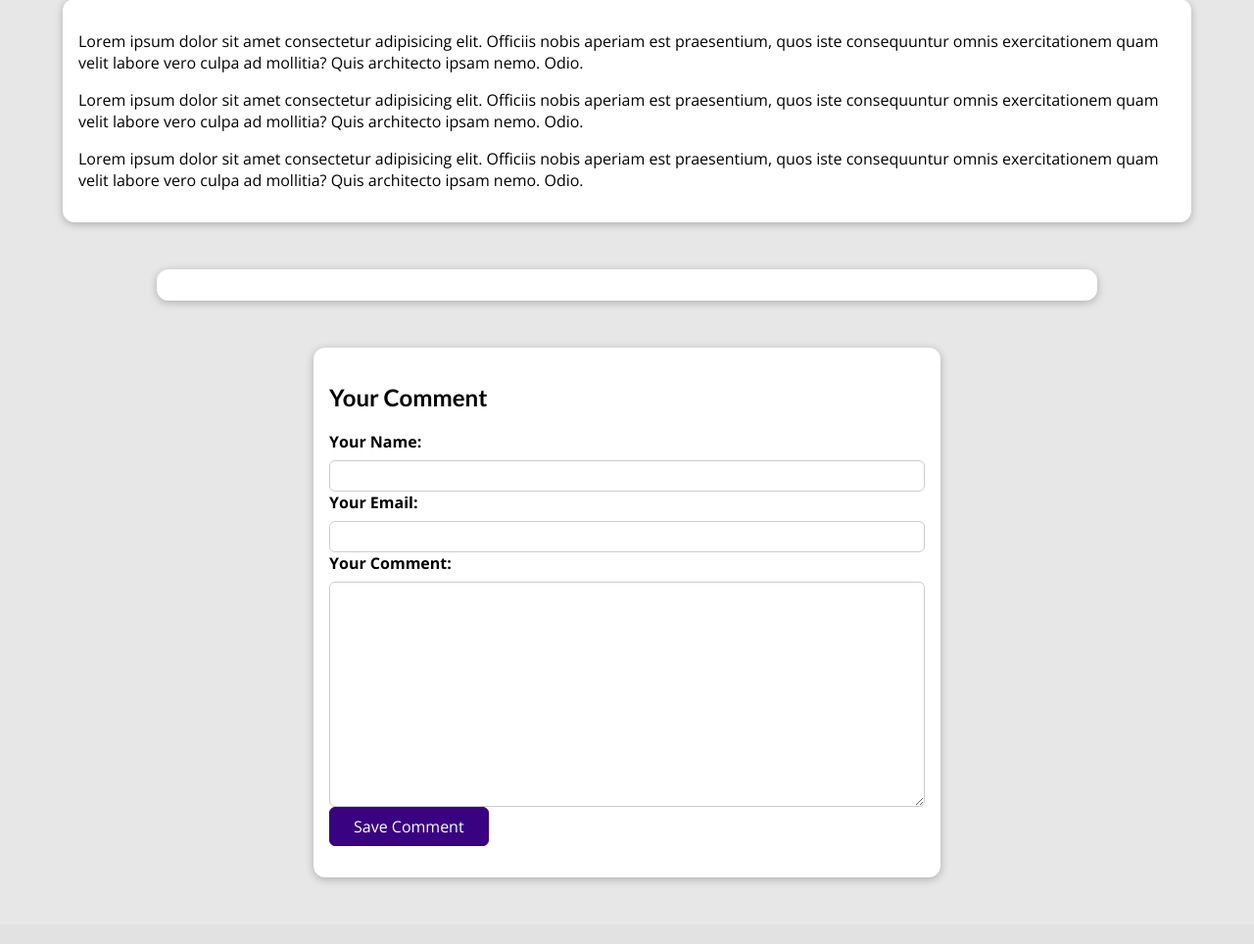
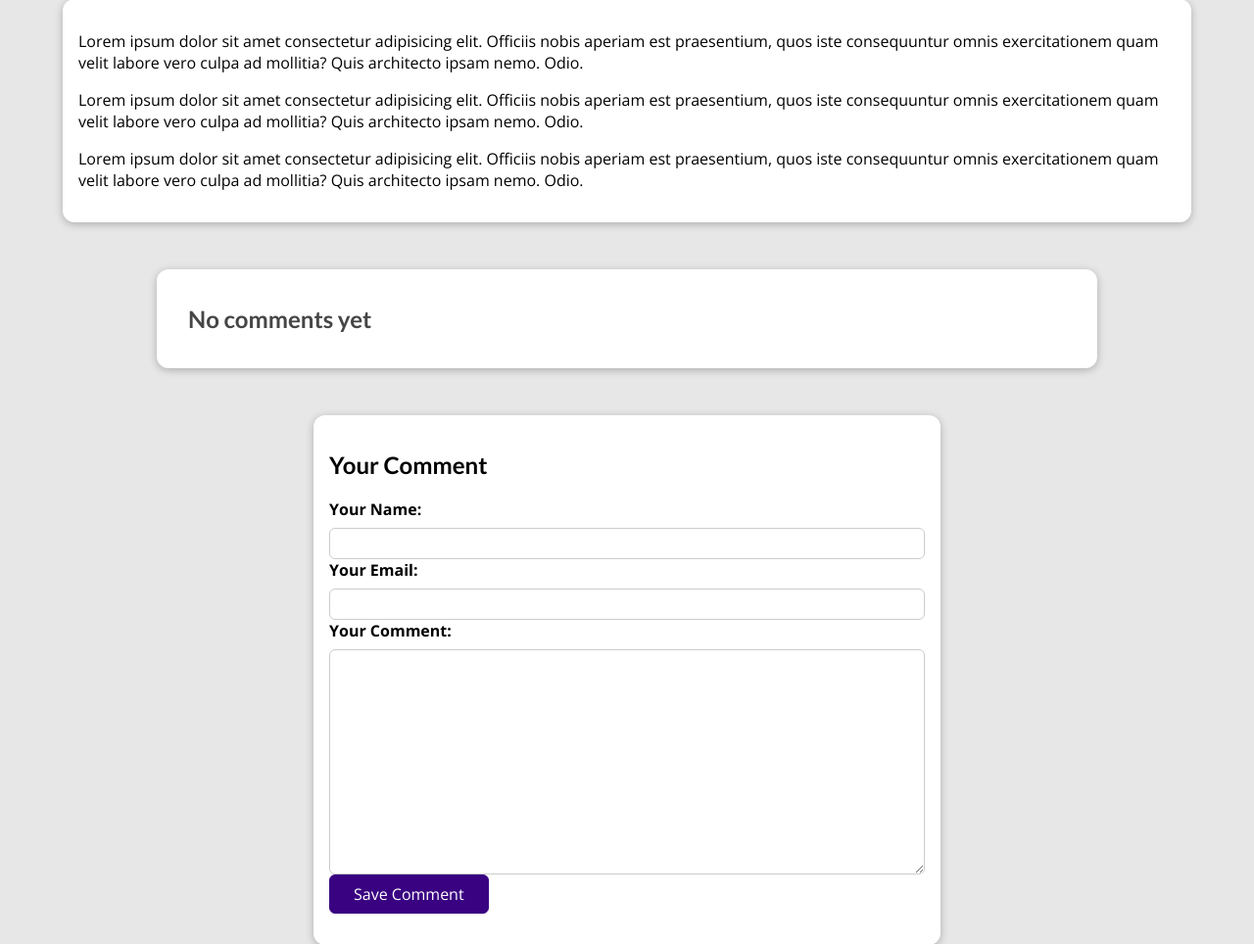
Before and after one commit to Brosengren/DjangoPracticeSite, a Django app: a page that uses blog/templates/blog/post-detail.html in a window 1280 px wide. Shown: the part 529-1493 px from the top of the page at 98% size. Before the commit the page ends 1429 px from the top, so only its background shows below. Run offline with Django 3.2, Linux system fonts and the light colour scheme; data comes from the database, SQL or seed files in the repository.

Commit message:
Dont leave those comment blank

```diff
--- a/blog/templates/blog/post-detail.html
+++ b/blog/templates/blog/post-detail.html
@@ -31,6 +31,7 @@
     </main>
 
     <section id="comments">
+        {% if comments %}
         <ul>
             {% for comment in comments %}
             <li>
@@ -39,6 +40,9 @@
             </li>
             {% endfor %}
         </ul>
+        {% else %}
+        <h2>No comments yet</h2>
+        {% endif %}
     </section>
 
     <section id="comment-form">
```
